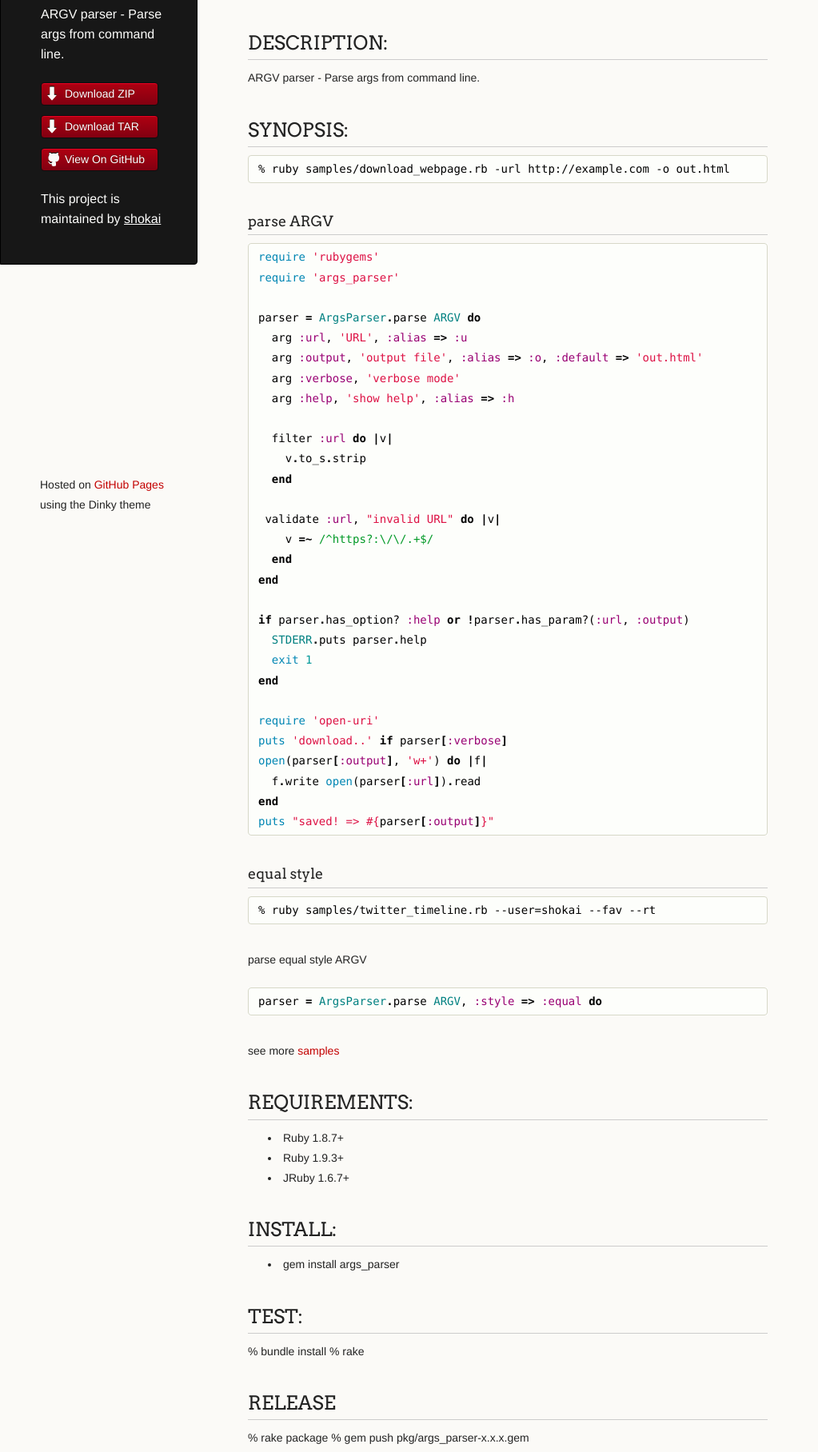
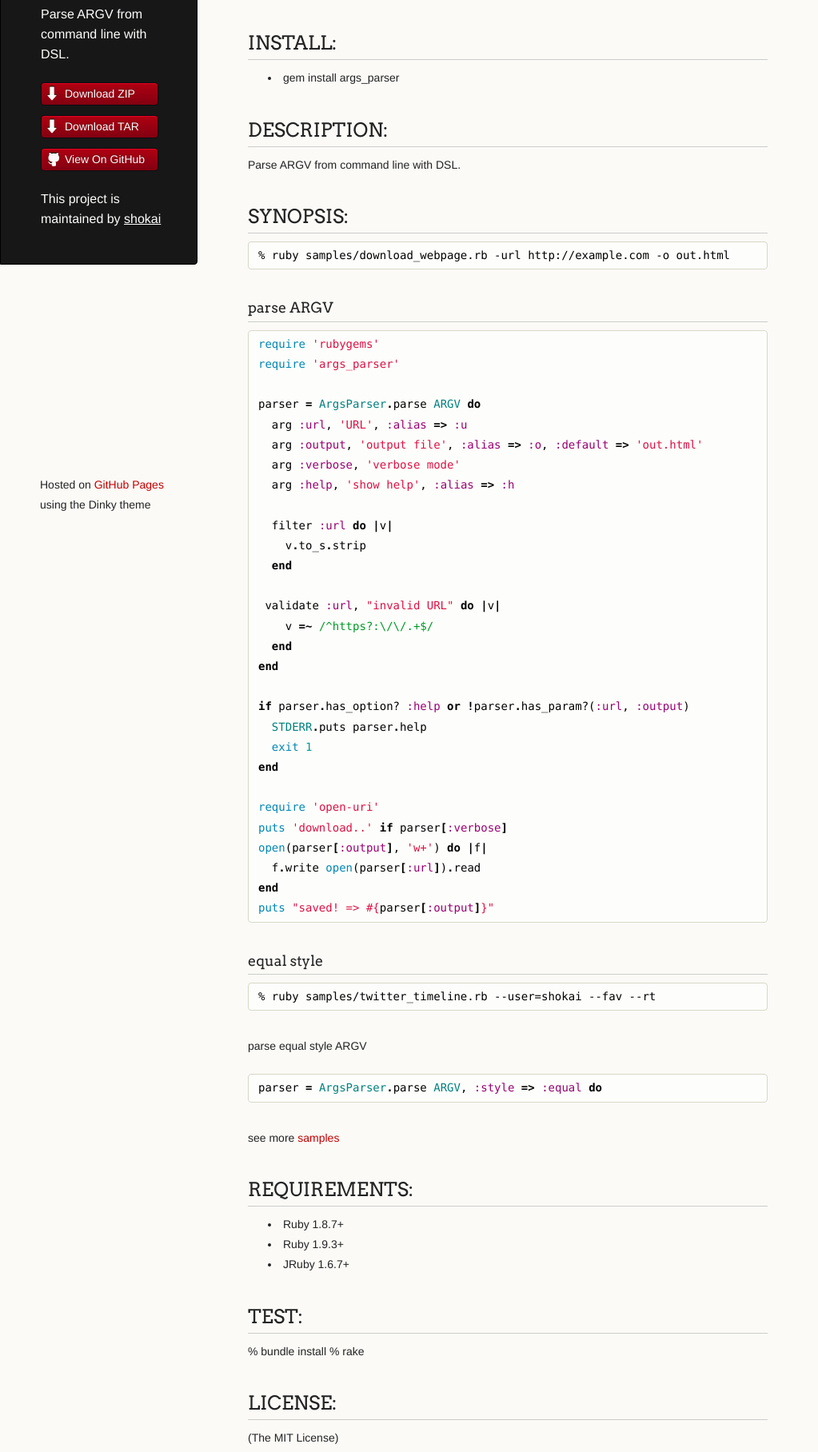
Before and after one commit to shokai/args_parser, a plain HTML site: page index.html in a window 1280 px wide. Shown: the part 124-1940 px from the top of the page at 80% size, without its empty margins (0-1023 px from the left). Drawn offline with Linux system fonts and the light colour scheme.

Commit message:
fix index.html

```diff
--- a/index.html
+++ b/index.html
@@ -17,7 +17,7 @@
     <div class="wrapper">
       <header>
         <h1 class="header">Args parser</h1>
-        <p class="header">ARGV parser - Parse args from command line.</p>
+        <p class="header">Parse ARGV from command line with DSL.</p>
 
         <ul>
           <li class="download"><a class="buttons" href="https://github.com/shokai/args_parser/zipball/master">Download ZIP</a></li>
@@ -34,9 +34,14 @@
 
 <ul>
 <li><a href="http://github.com/shokai/args_parser">http://github.com/shokai/args_parser</a></li>
-</ul><h2>DESCRIPTION:</h2>
+</ul>
+</ul><h2>INSTALL:</h2>
 
-<p>ARGV parser - Parse args from command line. </p>
+<ul>
+<li>gem install args_parser</li>
+<h2>DESCRIPTION:</h2>
+
+<p>Parse ARGV from command line with DSL.</p>
 
 <h2>SYNOPSIS:</h2>
 
@@ -94,19 +99,11 @@
 <li>Ruby 1.8.7+</li>
 <li>Ruby 1.9.3+</li>
 <li>JRuby 1.6.7+</li>
-</ul><h2>INSTALL:</h2>
-
-<ul>
-<li>gem install args_parser</li>
-</ul><h2>TEST:</h2>
+</ul>
+<h2>TEST:</h2>
 
 <p>% bundle install
   % rake</p>
-
-<h2>RELEASE</h2>
-
-<p>% rake package
-  % gem push pkg/args_parser-x.x.x.gem </p>
 
 <h2>LICENSE:</h2>
 
```
